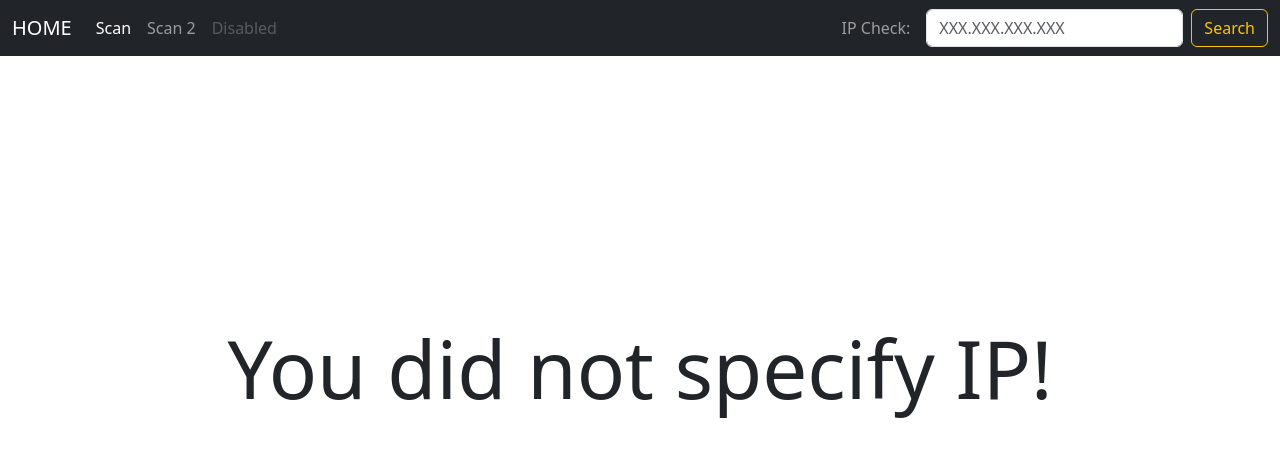
After one commit to Greguus/Scanner, a Django app: page /scan/ip_check in a window 1280 px wide. The commit adds this page. Shown: the top 457 px of the page. Run offline with Django 4.2, Linux system fonts and the light colour scheme.

Commit message:
working on ip open port check and display

```diff
--- /dev/null
+++ b/scan/templates/scan/ip_check.html
@@ -0,0 +1,29 @@
+{% extends "scan/base.html" %}
+
+{% block content %}
+    <br/>
+    <br/>
+    <br/>
+    <br/>
+    <br/>
+    <br/>
+    <br/>
+    <br/>
+    <br/>
+    <br/>
+    {% if ip_check_field %}
+        <h1 class="display-1 text-center">You checked IP: {{ ip_check_field }}</h1>
+        <ul>
+            {% for i in status %}
+            <h1 class="display-1 text-center">Port {{ i }} is: {{ status }} </h1>
+            {% endfor %}
+        </ul>
+    {% else %}
+        <h1 class="display-1 text-center">You did not specify IP!</h1>
+
+    {% endif %}
+
+
+
+
+{% endblock content %}
--- a/scan/templates/scan/navbar.html
+++ b/scan/templates/scan/navbar.html
@@ -19,9 +19,10 @@
         <span class="navbar-text me-3">
           IP Check:
         </span>
-        <form class="d-flex" role="search">
-          <input class="form-control me-2" type="search" placeholder="XXX.XXX.XXX.XXX" aria-label="Search">
-          <button class="btn btn-dark btn-outline-warning type="submit">Search</button>
+        <form class="d-flex" role="search" action="{% url "ip_check" %}" method=POST>
+          {% csrf_token %}
+          <input class="form-control me-2" type="search" placeholder="XXX.XXX.XXX.XXX" aria-label="Search" name="ip_check_field">
+          <button class="btn btn-dark btn-outline-warning" type="submit">Search</button>
         </form>
       </div>
     </div>
--- a/scan/urls.py
+++ b/scan/urls.py
@@ -3,4 +3,5 @@ from . import views
 
 urlpatterns = [
     path ("", views.index, name="index"),
+    path ("ip_check", views.ip_check, name="ip_check"),
 ]
--- a/scan/views.py
+++ b/scan/views.py
@@ -1,8 +1,50 @@
 from django.http import HttpResponse
 from django.template import loader
 from django.shortcuts import render
+from socket import *
+import time
 
 # Create your views here.
+
+# ip_check takes IP address from search field in navbar and carries out ping and port scan on given IP.
+def ip_check(request):
+    if request.method == "POST":
+        ip_check_field = request.POST['ip_check_field']
+        port_range = range(78, 81)
+        status = {}
+        n=0
+        for i in port_range:
+            s = socket(AF_INET, SOCK_STREAM)
+            s.settimeout (0.02)
+            # socket to check if port is open
+            conn = s.connect_ex((ip_check_field, i))
+            if(conn == 0):
+                status[port_range[n]]='open'
+                n+=1
+               # return render(request, 'scan/ip_check.html',
+                #{'ip_check_field':ip_check_field,
+                #'status':status,
+                #'port_range':port_range,
+                #'i':i})
+            else:
+                status[port_range[n]]='closed'
+                n+=1
+               # return render(request, 'scan/ip_check.html',
+                #    {'ip_check_field':ip_check_field,
+                 #   'status':status,
+                  #  'port_range':port_range,
+                   # 'i':i})
+        s.close()
+        return render(request, 'scan/ip_check.html',
+                {'ip_check_field':ip_check_field,
+                'status':status,
+                'port_range':port_range,
+                'i':i})
+
+    else:
+        return render(request, "scan/ip_check.html",
+                  {})
+
 
 def index(request):
     ip_list = ["10.10.30.101", "10.10.30.102", "10.10.30.103"]
```
Also changed, not shown: scanner/concepts.md (added, +6 -0 lines).
